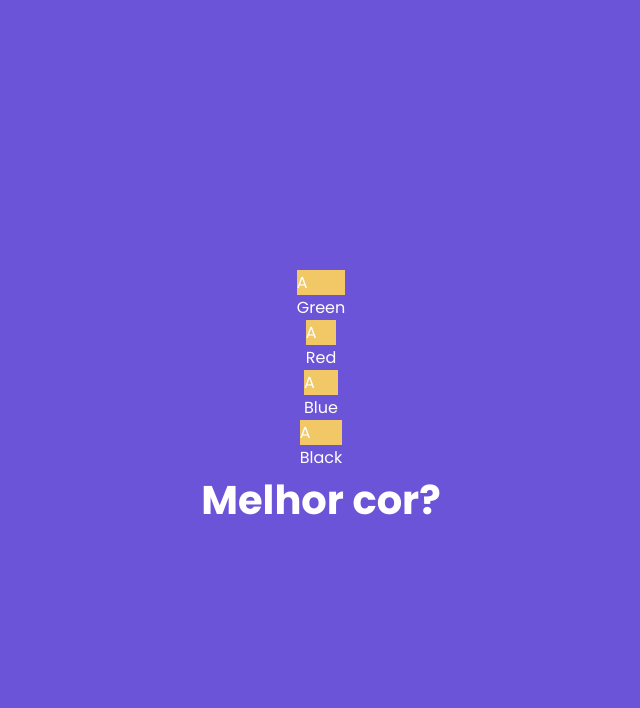
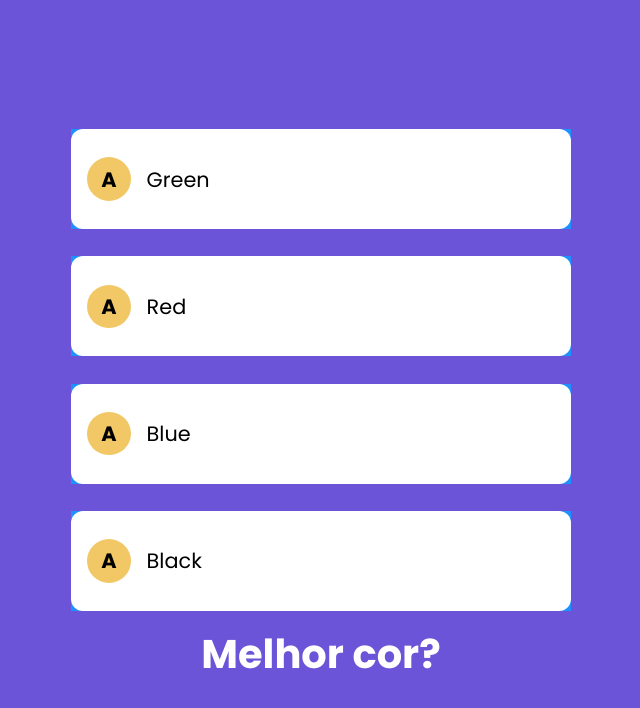
Before and after one commit to wagnnermorais/Next-React-Full-Course, a Next.js app in the folder projects/02 - NEXT Quiz/: page / in a window 1280 px wide. Shown: the top 708 px of the page, without its empty margins (319-959 px from the left). Built offline with nearby package versions, Linux system fonts and the light colour scheme.

Commit message:
style: styling answer component

```diff
--- a/projects/02 - NEXT Quiz/src/styles/Answer.module.css
+++ b/projects/02 - NEXT Quiz/src/styles/Answer.module.css
@@ -0,0 +1,47 @@
+.answerContainer {
+  display: flex;
+  min-width: 500px;
+  width: 80%;
+  height: 100px;
+  margin: 0.85rem 0;
+  background-color: dodgerblue;
+}
+
+.answerContent {
+  display: flex;
+  flex: 1;
+  position: relative;
+}
+
+.letter {
+  display: flex;
+  align-items: center;
+  justify-content: center;
+  margin: 0 1rem 0 0;
+  font-size: 1.3rem;
+  font-weight: 700;
+  height: 2.725rem;
+  width: 2.725rem;
+  border-radius: 25px;
+}
+
+.value {
+  font-size: 1.3rem;
+  font-size: 700;
+}
+
+.front,
+.back {
+  display: flex;
+  height: 100%;
+  width: 100%;
+  position: absolute;
+}
+
+.front {
+  align-items: center;
+  background: #fff;
+  color: #000;
+  border-radius: 12px;
+  padding: 1rem;
+}
```
